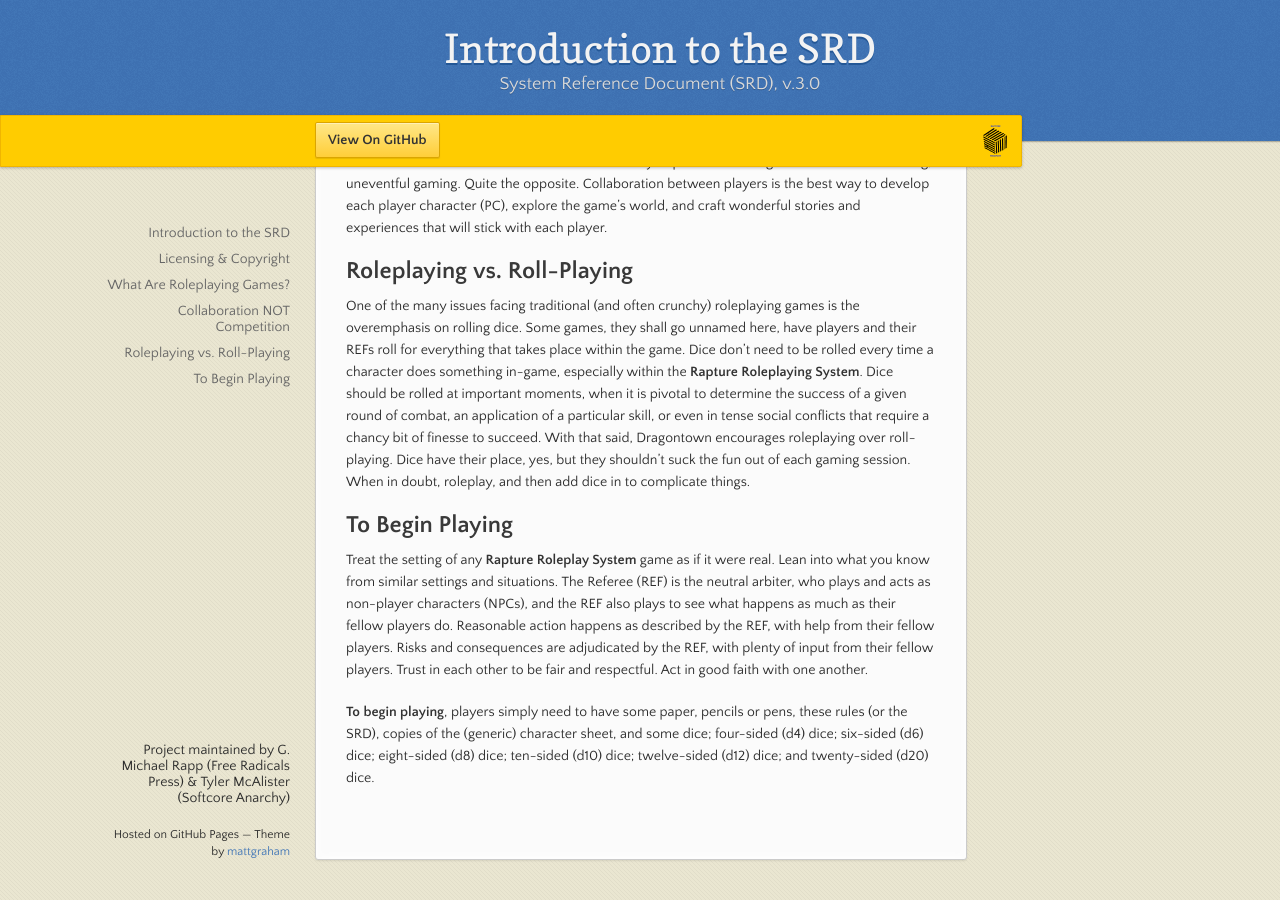
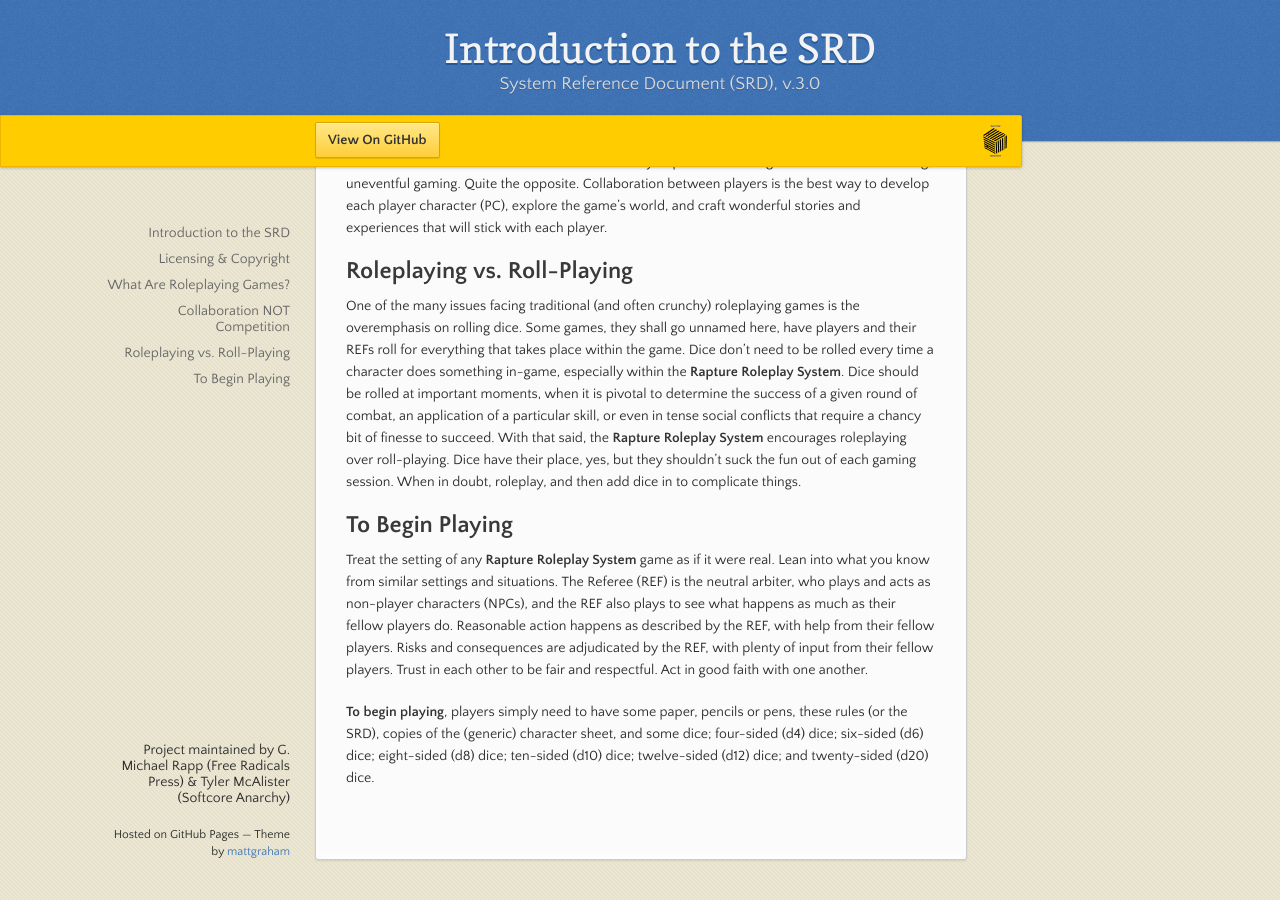
Before and after one commit to GMichaelRapp/rapture, a Jekyll site: the page built from index.md, in a window 1280 px wide and 900 px high, scrolled down 2020 px. Built offline with Jekyll 4.4.1, drawn with Linux system fonts in a browser that asks for light colours; our own code applies the rules of GitHub Pages for plain Markdown files.

Commit message:
Update index.md

```diff
--- a/index.md
+++ b/index.md
@@ -31,7 +31,7 @@ Playing Quick Fingers, we’ll use his nickname, for now, you will interact with
 Roleplaying games are about productive collaboration between multiple players, including the Referee. Competition is usually at the heart of many games—the many exceptions including roleplaying games, where collaboration is favored over competition. It is best to think of collaboration as a form of entertainment and a way to produce exciting outcomes and not boring, uneventful gaming. Quite the opposite. Collaboration between players is the best way to develop each player character (PC), explore the game’s world, and craft wonderful stories and experiences that will stick with each player.
 
 ## Roleplaying vs. Roll-Playing
-One of the many issues facing traditional (and often crunchy) roleplaying games is the overemphasis on rolling dice. Some games, they shall go unnamed here, have players and their REFs roll for everything that takes place within the game. Dice don’t need to be rolled every time a character does something in-game, especially within the **Rapture Roleplaying System**. Dice should be rolled at important moments, when it is pivotal to determine the success of a given round of combat, an application of a particular skill, or even in tense social conflicts that require a chancy bit of finesse to succeed. With that said, Dragontown encourages roleplaying over roll-playing. Dice have their place, yes, but they shouldn’t suck the fun out of each gaming session. When in doubt, roleplay, and then add dice in to complicate things.
+One of the many issues facing traditional (and often crunchy) roleplaying games is the overemphasis on rolling dice. Some games, they shall go unnamed here, have players and their REFs roll for everything that takes place within the game. Dice don’t need to be rolled every time a character does something in-game, especially within the **Rapture Roleplay System**. Dice should be rolled at important moments, when it is pivotal to determine the success of a given round of combat, an application of a particular skill, or even in tense social conflicts that require a chancy bit of finesse to succeed. With that said, the  **Rapture Roleplay System** encourages roleplaying over roll-playing. Dice have their place, yes, but they shouldn’t suck the fun out of each gaming session. When in doubt, roleplay, and then add dice in to complicate things.
 
 ## To Begin Playing
 Treat the setting of any **Rapture Roleplay System** game as if it were real. Lean into what you know from similar settings and situations. The Referee (REF) is the neutral arbiter, who plays and acts as non-player characters (NPCs), and the REF also plays to see what happens as much as their fellow players do. Reasonable action happens as described by the REF, with help from their fellow players. Risks and consequences are adjudicated by the REF, with plenty of input from their fellow players. Trust in each other to be fair and respectful. Act in good faith with one another.
```
